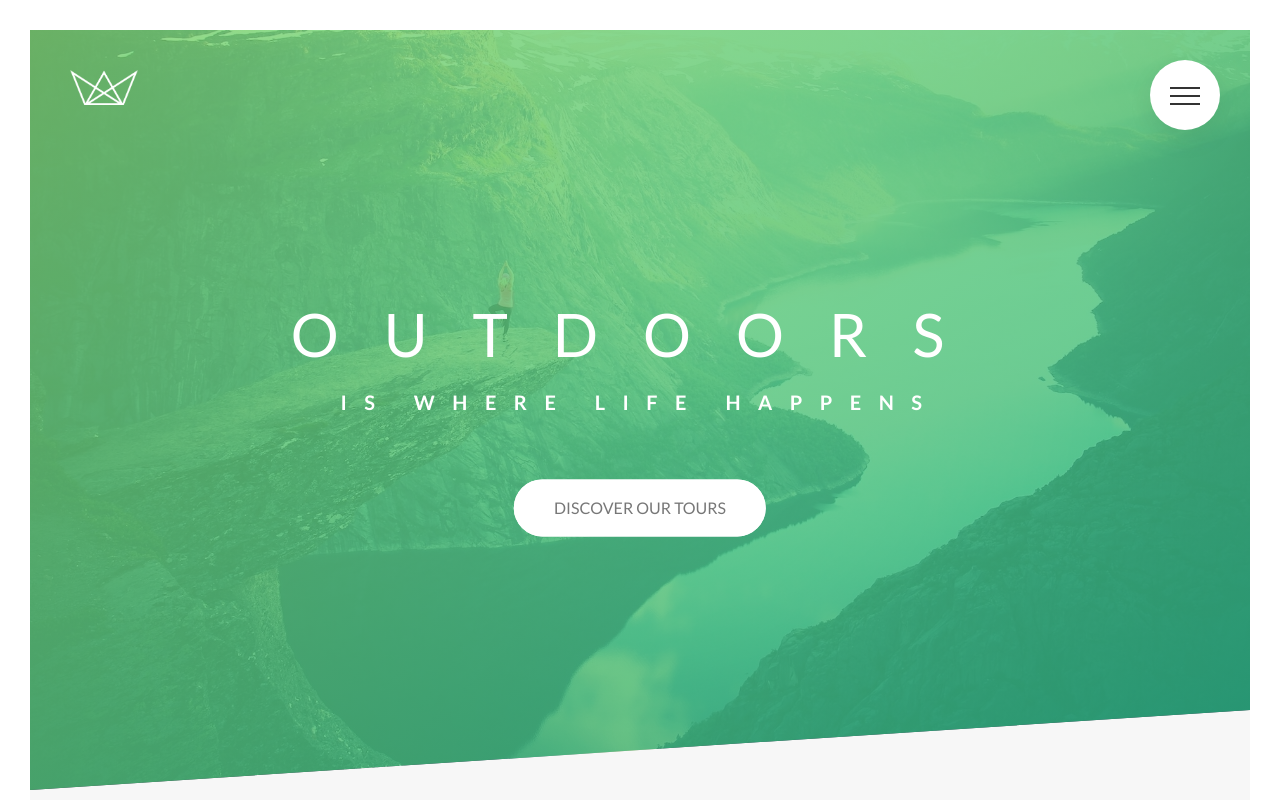
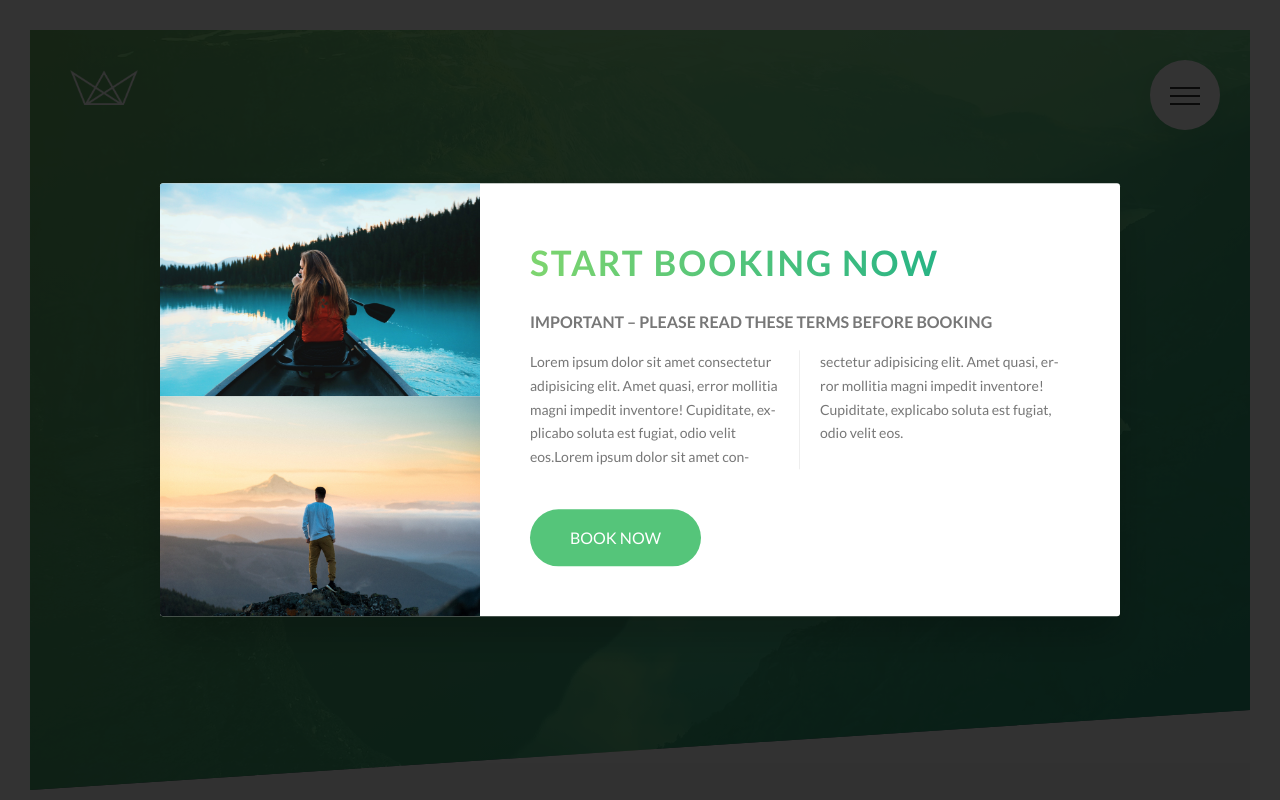
Before and after one commit to DVV23/sass-learn, a website: page index.html in a window 1280 px wide. Shown: the top 800 px of the page. Drawn offline with Linux system fonts and the light colour scheme.

Commit message:
popup added

```diff
--- a/index.html
+++ b/index.html
@@ -428,6 +428,31 @@
         </div>
       </div>
     </footer>
+    <div class="popup">
+      <div class="popup__content">
+        <div class="popup__left">
+          <img src="img/nat-8.jpg" alt="Tour photo" class="popup__img" />
+          <img src="img/nat-9.jpg" alt="Tour photo" class="popup__img" />
+        </div>
+        <div class="popup__right">
+          <h2 class="heading-secondary u-margin-bottom-small">
+            Start booking now
+          </h2>
+
+          <h3 class="heading-tertiary u-margin-bottom-small">
+            Important &ndash; Please read these terms before booking
+          </h3>
+          <p class="popup__text">
+            Lorem ipsum dolor sit amet consectetur adipisicing elit. Amet quasi,
+            error mollitia magni impedit inventore! Cupiditate, explicabo soluta
+            est fugiat, odio velit eos.Lorem ipsum dolor sit amet consectetur
+            adipisicing elit. Amet quasi, error mollitia magni impedit
+            inventore! Cupiditate, explicabo soluta est fugiat, odio velit eos.
+          </p>
+          <a href="#" class="btn btn--green">Book now</a>
+        </div>
+      </div>
+    </div>
     <!--
     <section class="grid-test">
       <div class="row">
--- /dev/null
+++ b/sass/components/_popup.scss
@@ -0,0 +1,50 @@
+.popup {
+  height: 100vh;
+  width: 100%;
+  position: fixed;
+  top: 0;
+  left: 0;
+  background-color: rgba($color-black, 0.8);
+  z-index: 9999;
+
+  &__content {
+    @include center_horizontal_vertical;
+    width: 75%;
+    background-color: $color-white;
+    box-shadow: 0 2rem 4rem rgba($color-black, 0.2);
+    border-radius: 3px;
+    display: table;
+    overflow: hidden;
+  }
+  &__left {
+    width: 33.33333%;
+    display: table-cell; //parent is table, while i have child as table-cell - browswer will give cells the same height
+  }
+
+  &__right {
+    display: table-cell;
+    width: 66.666667%;
+    vertical-align: middle; //property for table cells
+    padding: 3rem 5rem;
+  }
+
+  &__img {
+    display: block;
+    width: 100%;
+  }
+
+  &__text {
+    font-size: 1.4rem;
+    margin-bottom: 4rem;
+    -moz-column-count: 2;
+    column-count: 2;
+    column-gap: 4rem; //1em = 14px, font size of this element
+    -moz-column-gap: 4rem;
+    column-rule: 1px solid $color-grey-light-2; //small border between 2 columns
+    -moz-column-rule: 1px solid $color-grey-light-2;
+    -moz-hyphens: auto;
+    -ms-hyphens: auto;
+    -webkit-hyphens: auto;
+    hyphens: auto; //auto perenos texta na sled stroky
+  }
+}
--- a/sass/main.scss
+++ b/sass/main.scss
@@ -22,6 +22,7 @@ Dark green: #28b485
 @import "components/story";
 @import "components/bg-video";
 @import "components/form";
+@import "components/popup";
 
 @import "layout/header";
 @import "layout/grid";
```
Also changed, not shown: css/style.css.
